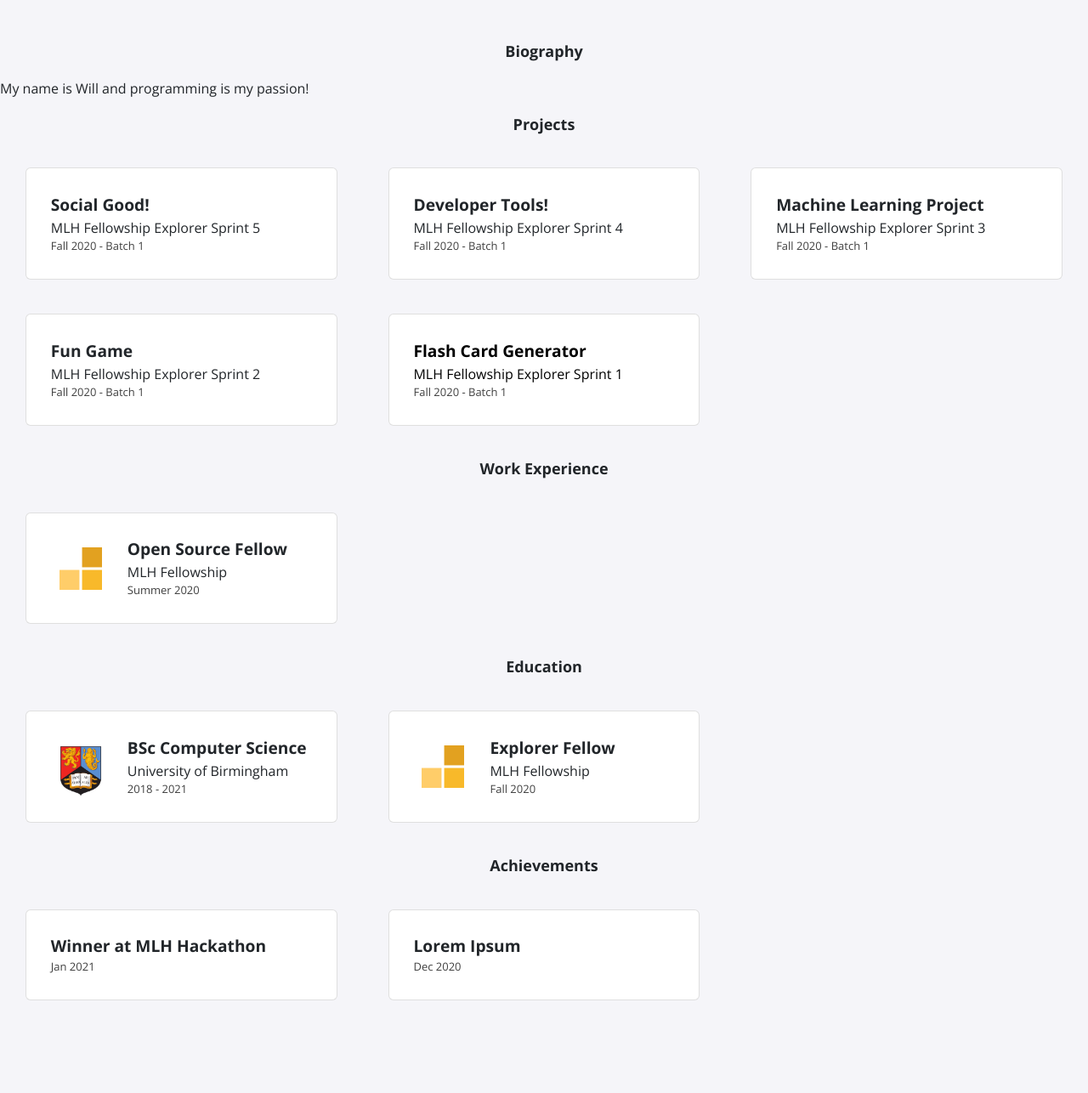
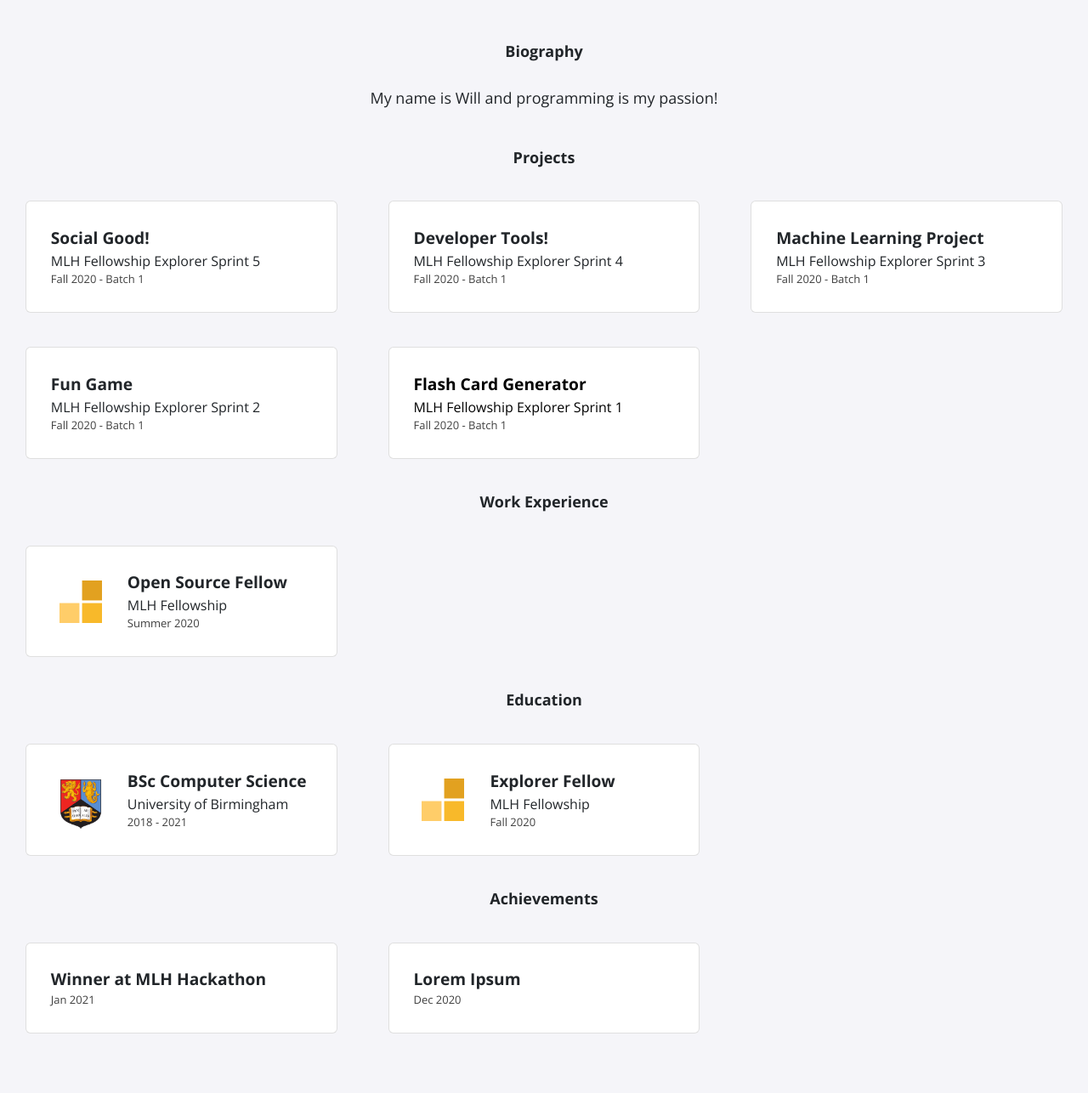
Before and after one commit to carlosricov/portfolio-week1, a Jekyll site: the page built from index.html, in a window 1280 px wide. Shown: the part 380-1666 px from the top of the page at 85% size. Built offline with Jekyll 4.4.1, drawn with Linux system fonts in a browser that asks for light colours; nearby versions of some CDN libraries; before the commit the page ends 1627 px from its top, so only the background shows below that.

Commit message:
Add files via upload
bio css update

```diff
--- a/_sass/bio.scss
+++ b/_sass/bio.scss
@@ -1,5 +1,11 @@
 .bio-box{
-    txt{
-        font-family: "Open Sans", serif;
-    }
+    margin: auto;
+    width: 50%;
+    padding: 10px;
+    text-align: center;
 }
+
+.txt {
+    font-family: "Open Sans", serif;
+    font-size: 18px;
+}
```
